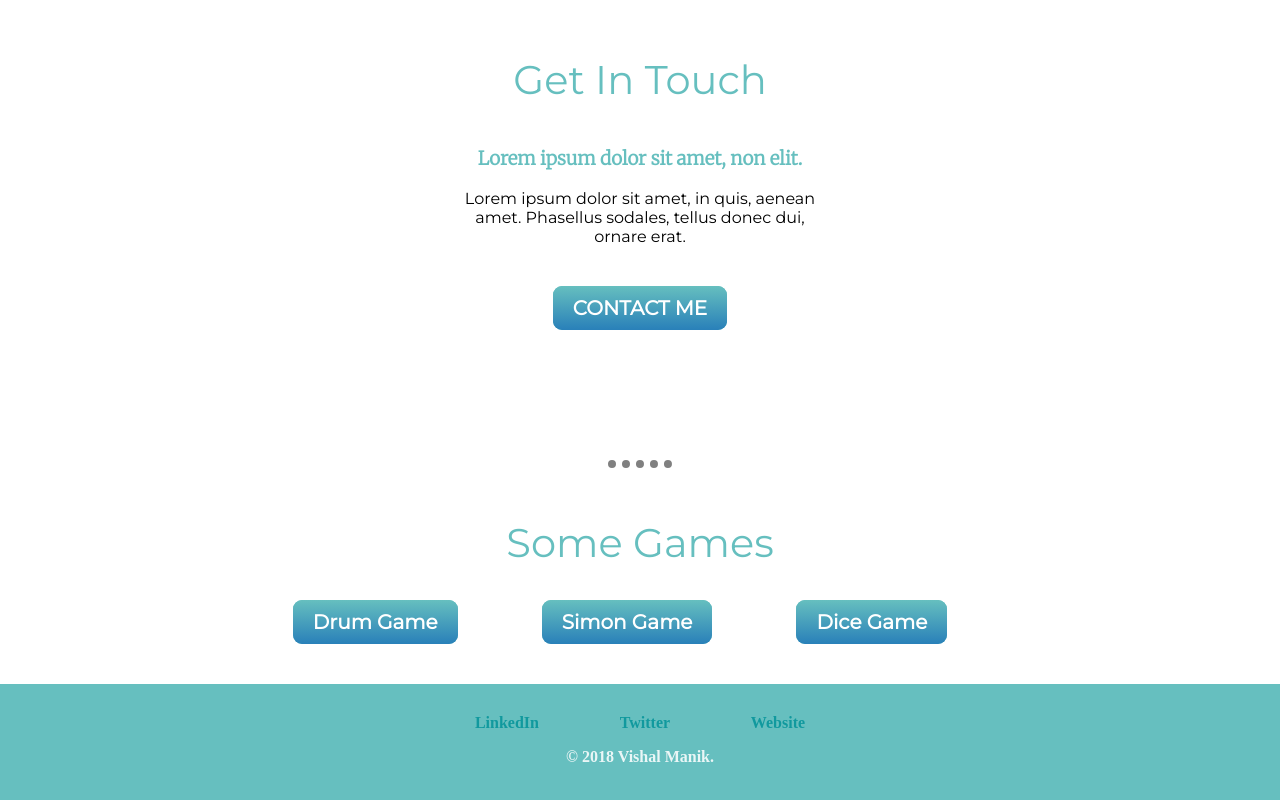
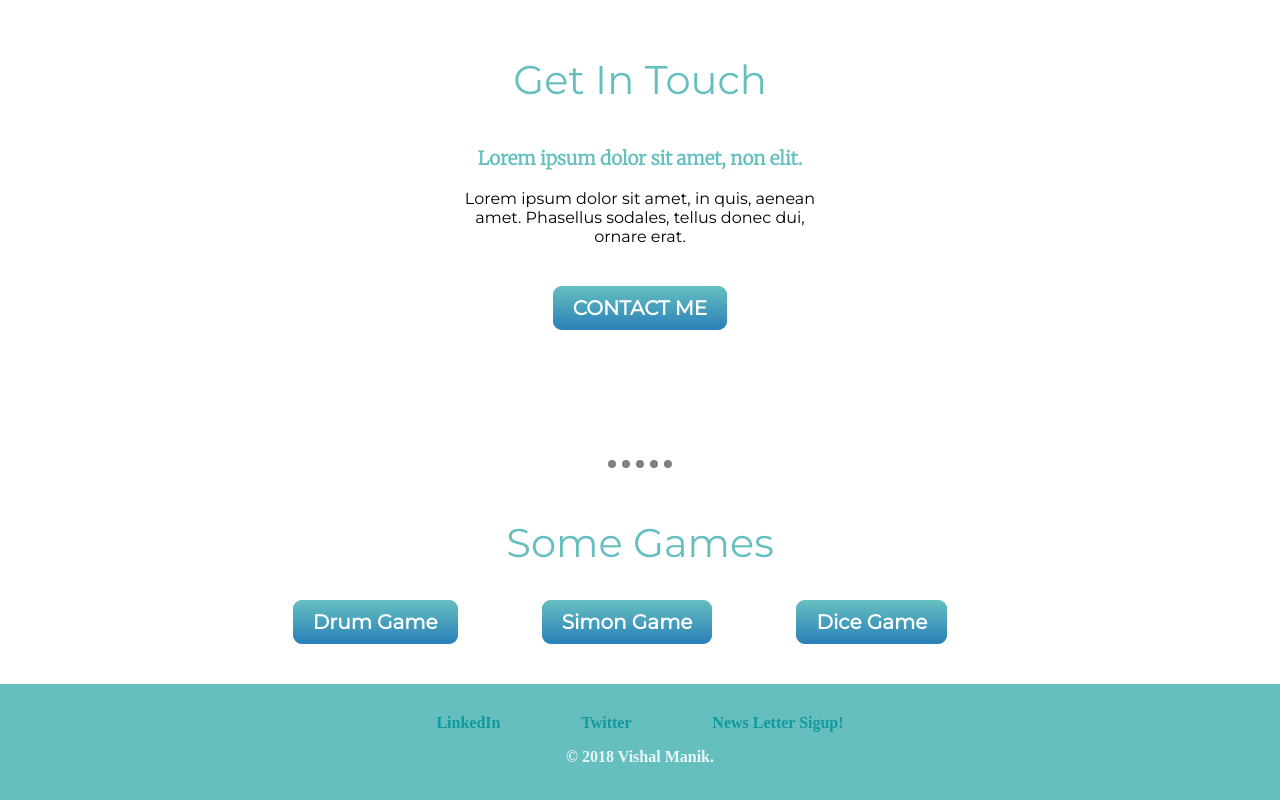
Before and after one commit to vmanik2k/hosting, a plain HTML site: page index.html in a window 1280 px wide. Shown: the part 1964-2764 px from the top of the page. Drawn offline with Linux system fonts and the light colour scheme.

Commit message:
added sign uplink

```diff
--- a/index.html
+++ b/index.html
@@ -60,7 +60,7 @@
     <div class="bottom-container">
       <a class="footer-link" href="https://www.linkedin.com/">LinkedIn</a>
       <a class="footer-link" href="https://twitter.com/">Twitter</a>
-      <a class="footer-link" href="https://www.appbrewery.co/">Website</a>
+       <a class="footer-link" href="https://nameless-gorge-92660.herokuapp.com/">News Letter Sigup!</a>
       <p class="copyright">© 2018 Vishal Manik.</p>
     </div>
 </body>
```
